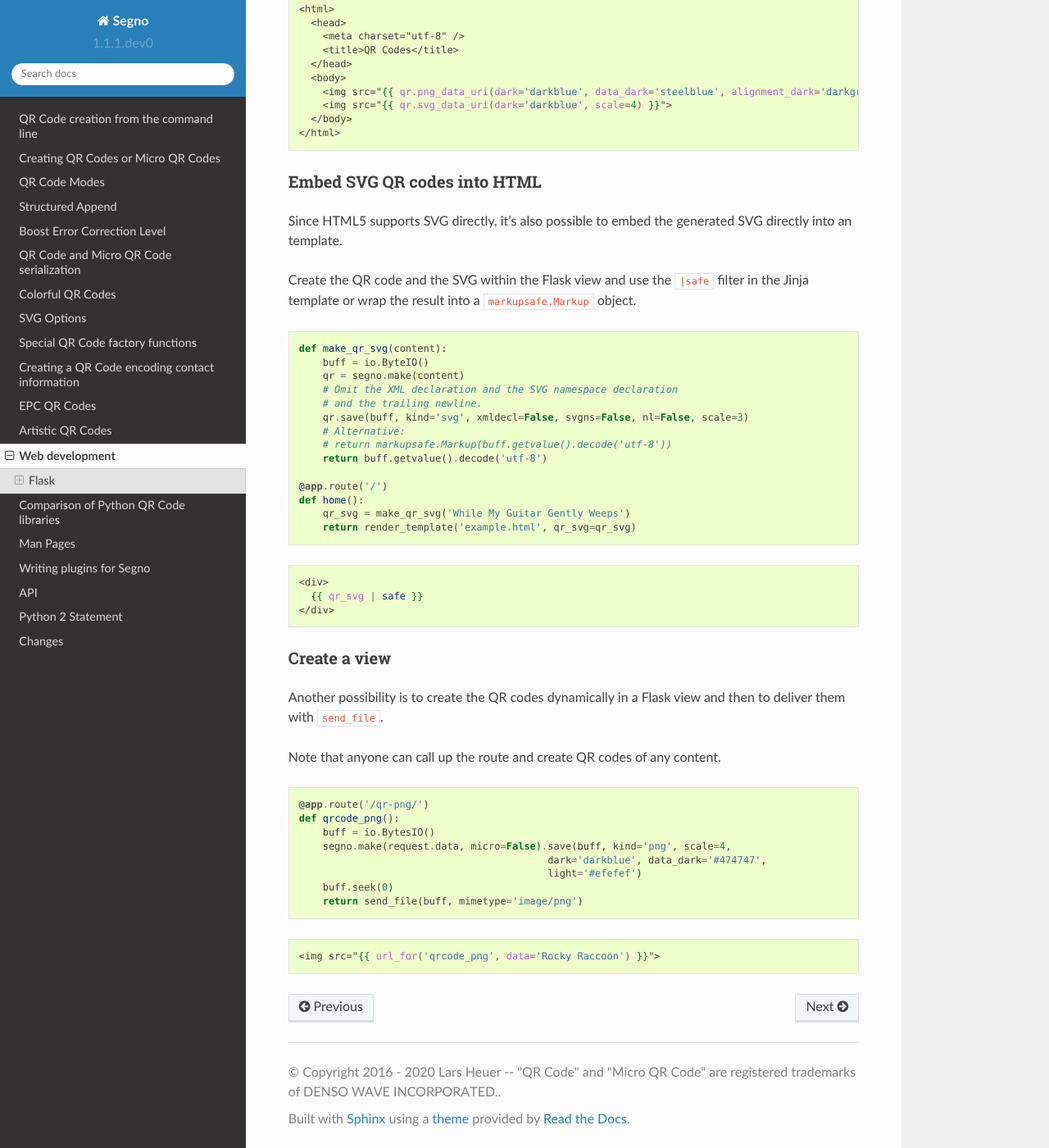
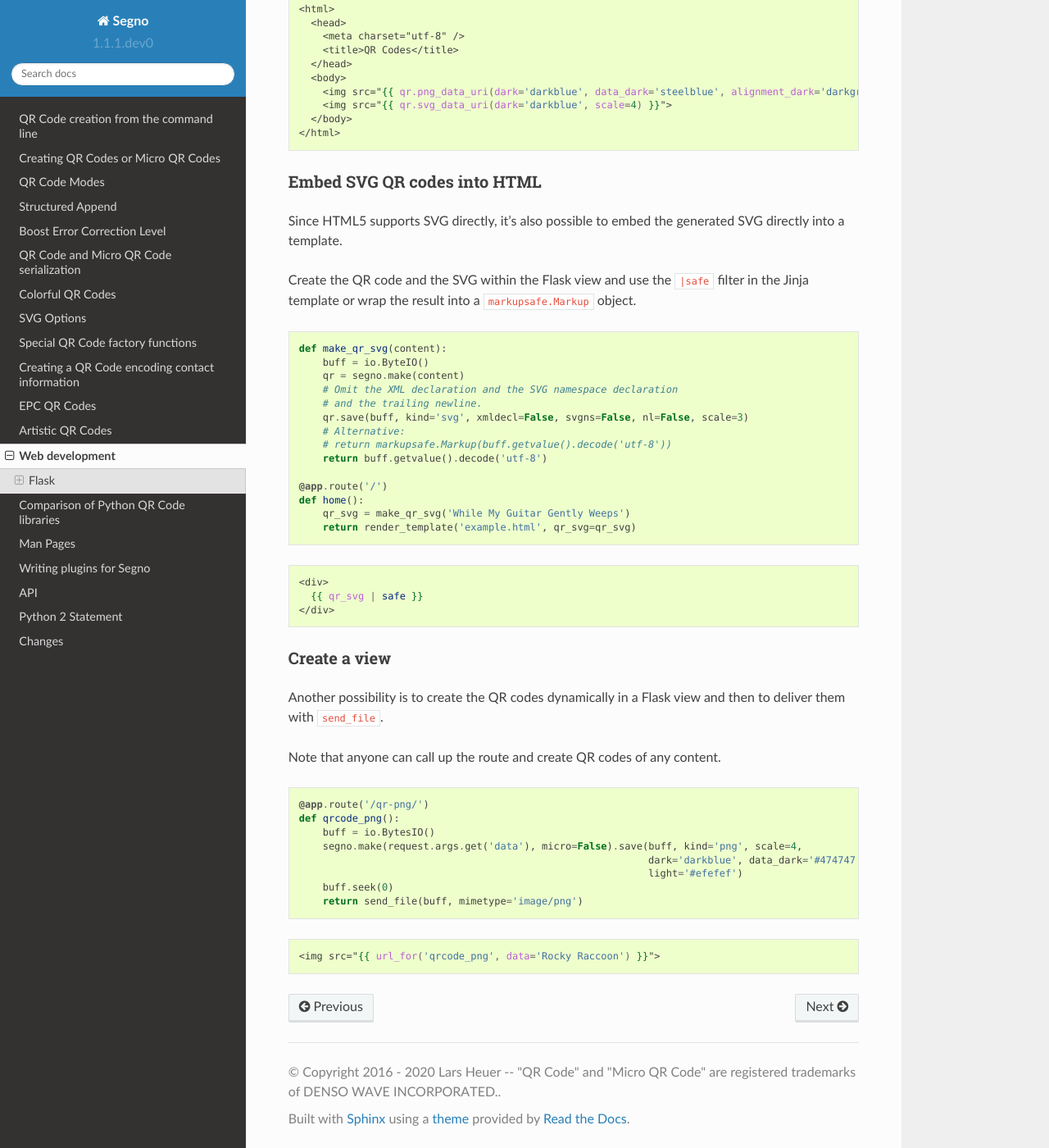
Before and after one commit to heuer/segno, a Sphinx documentation site: the page built from docs/web-development.rst, in a window 1280 px wide and 1400 px high, scrolled down 712 px. Shown: the whole window at 82% size. Built offline with Sphinx 7.4.7 and the Read the Docs theme 2.0.0, drawn with Linux system fonts in a browser that asks for light colours; the version number is read from the project's files by our own code.

Commit message:
Fixed Flask example and typo

```diff
--- a/docs/web-development.rst
+++ b/docs/web-development.rst
@@ -52,7 +52,7 @@ Embed SVG QR codes into HTML
 ~~~~~~~~~~~~~~~~~~~~~~~~~~~~
 
 Since HTML5 supports SVG directly, it's also possible to embed the
-generated SVG directly into an template.
+generated SVG directly into a template.
 
 Create the QR code and the SVG within the Flask view and use the ``|safe`` filter
 in the Jinja template or wrap the result into a ``markupsafe.Markup`` object.
@@ -94,9 +94,9 @@ Note that anyone can call up the route and create QR codes of any content.
     @app.route('/qr-png/')
     def qrcode_png():
         buff = io.BytesIO()
-        segno.make(request.data, micro=False).save(buff, kind='png', scale=4,
-                                              dark='darkblue', data_dark='#474747',
-                                              light='#efefef')
+        segno.make(request.args.get('data'), micro=False).save(buff, kind='png', scale=4,
+                                                               dark='darkblue', data_dark='#474747',
+                                                               light='#efefef')
         buff.seek(0)
         return send_file(buff, mimetype='image/png')
 
```
Also changed, not shown: 1 other file.
